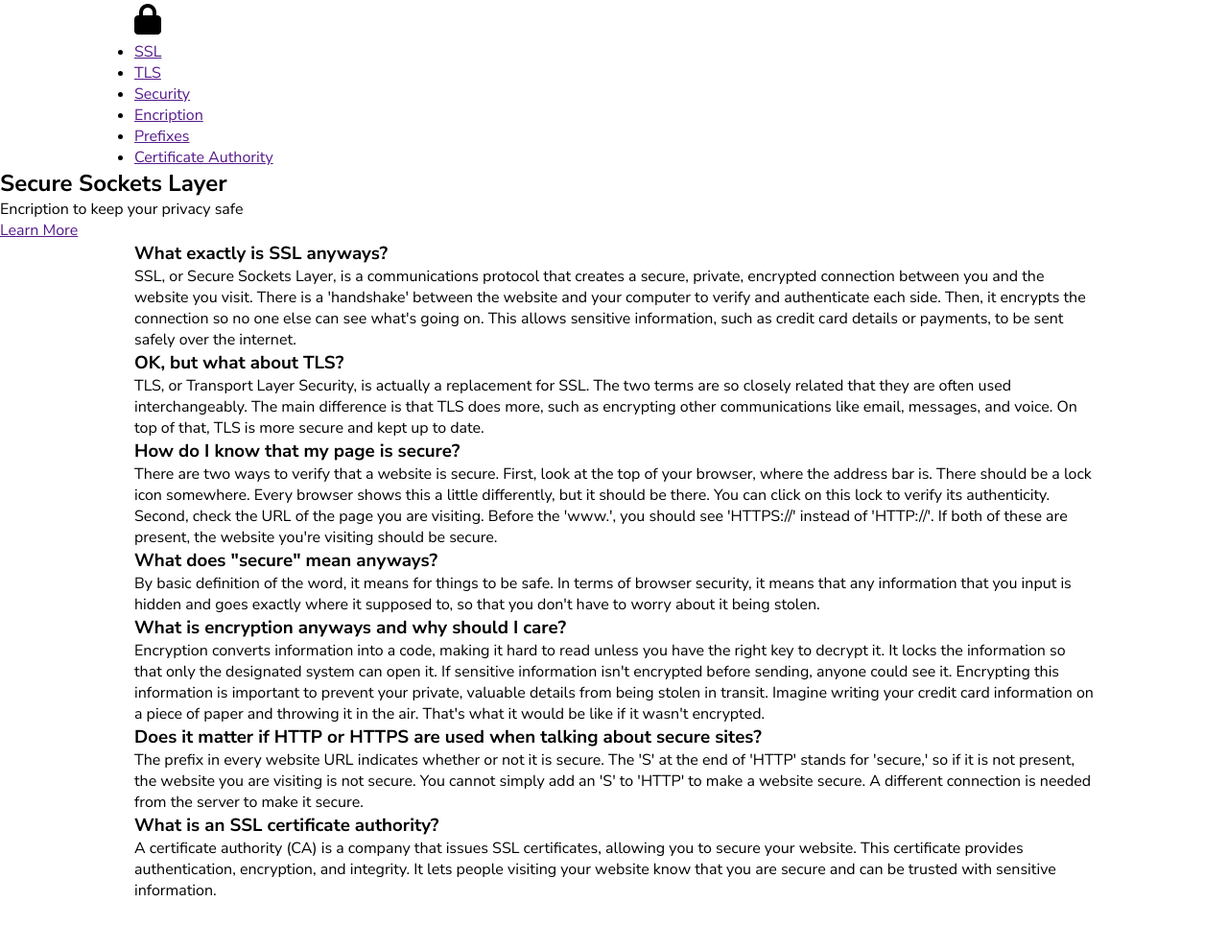
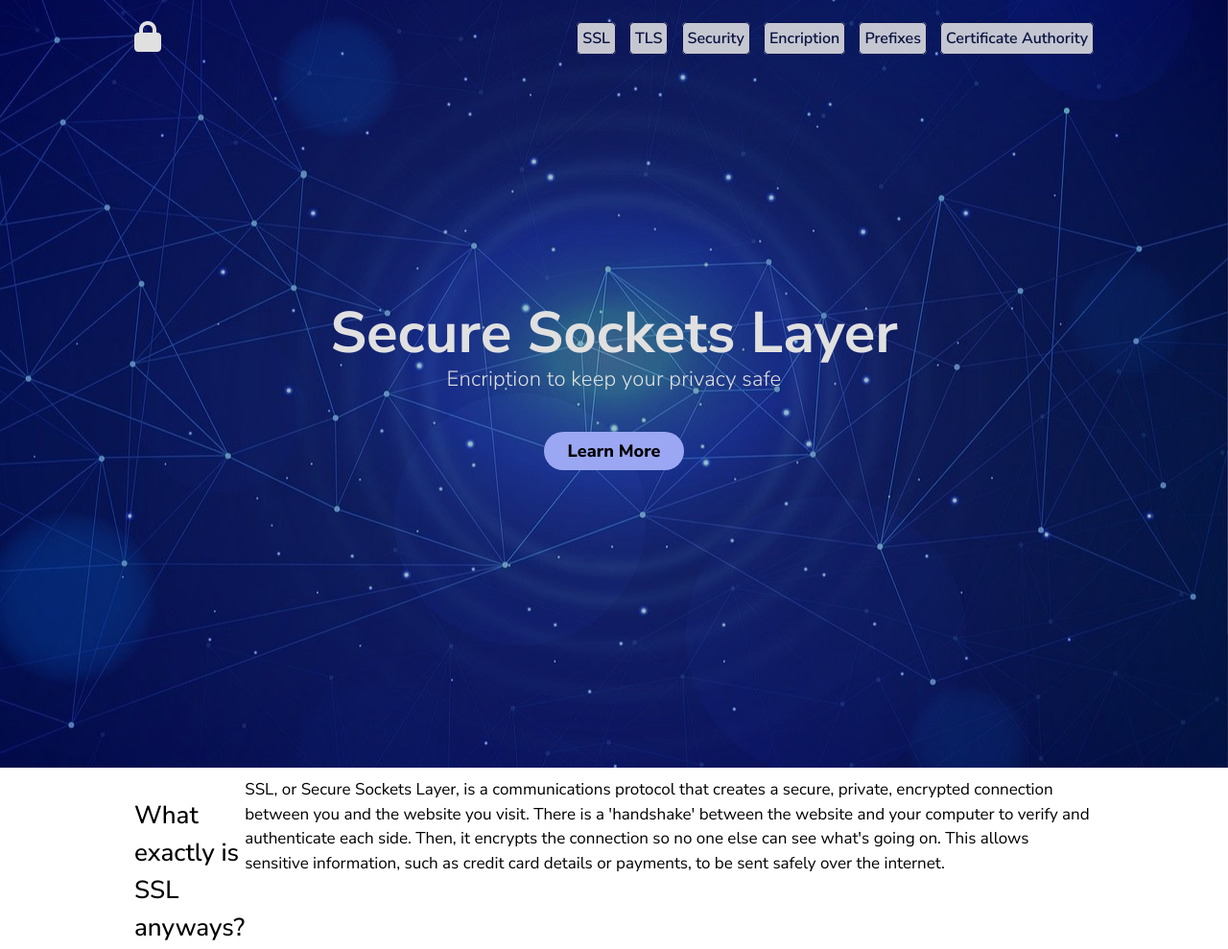
Before and after one commit to myles-reid/ssl, a plain HTML site: page index.html in a window 1280 px wide. Shown: the top 989 px of the page at 96% size. Before the commit the page ends 939 px from the top, so only its background shows below. Drawn offline with Linux system fonts and the light colour scheme.

Commit message:
Banner finish

```diff
--- a/assets/css/style.css
+++ b/assets/css/style.css
@@ -1,15 +1,162 @@
+@charset "utf-8";
+
+/* ----------------------------------------------------------- */
+/* General Rules                                               */
+/* ----------------------------------------------------------- */
 * {
   margin: 0;
   padding: 0;
   box-sizing: border-box;
+  line-height: 1.5;
+  a {
+    text-decoration: none;
+    color: #000;
+  }
+
+  ul {
+    list-style-type: none;
+  }
 }
 
 html {
-  /* It is a good practice to provide backup fonts in case the main one fails */
-  font-family: 'Nunito Sans', sans-serif;
+  font-family: 'Nunito Sans', Arial, sans-serif;
 }
 
-.container {  /* DO NOT ADD ANYTHING HERE - ITS JOB IS TO CONTAIN ONLY */
-  width: min(100% - 32px, 1000px);
+.container {
+  width: min(100% - 30px, 1000px);
   margin-inline: auto;
 }
+
+.flex {
+  display: flex;
+}
+
+.flex-between {
+  justify-content: space-between;
+}
+/* ----------------------------------------------------------- */
+/* Hero Banner                                                 */
+/* ----------------------------------------------------------- */
+
+
+
+.hero-banner {
+  height: 100svh;
+  background:
+    #fff
+    url('../img/background.jpg')
+    center
+    center / cover
+    no-repeat;
+}
+
+
+
+header {
+  height: 80px;
+  color: #e0e0e0;
+
+  .icon {
+    line-height: 80px;
+
+  h1 {
+    line-height: 80px;
+    }
+  }
+
+
+}
+
+/* Nav bar buttons */
+li {
+  display: inline-block;
+  line-height: 80px;
+  font-weight: 600;
+
+  a {
+    color: #08103e;
+    background-color: rgb(230 230 230 / 85%);
+    padding: 5px;
+    border: 1px solid #0a144f;
+    border-radius: 5px;
+    transition: all 0.25s ease-in-out;
+  }
+
+  a:hover {
+    background-color: #9ba7f2;
+  }
+}
+
+li + li {
+  margin-left: 10px;
+}
+
+
+.hero-banner-wrapper {
+  height: calc(100svh - 80px - 80px);
+  display: grid;
+  place-items: center;
+}
+
+.hero-banner-content {
+  text-align: center;
+
+  h2, p {
+    color: #e0e0e0;
+  }
+
+  h2 {
+    font-size: 60px;
+    font-weight: 700;
+    line-height: 1;
+  }
+
+  p {
+    font-size: 22px;
+    font-weight: 300;
+    margin-top: 2px;
+    letter-spacing: 0.2px
+  }
+
+  .hero-banner-button {
+    margin-top: 45px;
+
+    a {
+      padding: 8px 25px;
+      border-radius: 50px;
+      font-size: 18px;
+      font-weight: 750;
+      transition: all 0.25s ease-in-out;
+    }
+
+    .more {
+      background-color: #9ba7f2;
+      color: #000;
+    }
+
+    .more:hover {
+      background-color: #e0e0e0;
+    }
+  }
+}
+
+
+/* ----------------------------------------------------------- */
+/* Section                                                     */
+/* ----------------------------------------------------------- */
+
+section {
+
+  h3 {
+    margin-top: 30px;
+    font-size: 26px;
+    font-weight: 500;
+  }
+
+  p {
+    margin-top: 10px;
+    font-size: 17px;
+    font-weight: 400;
+  }
+
+}
--- a/index.html
+++ b/index.html
@@ -25,9 +25,9 @@
             </div>
               <nav>
                <ul>
-                <li><a href="">SSL</a></li>
-                <li><a href="">TLS</a></li>
-                <li><a href="">Security</a></li>
+                <li><a href="#ssl">SSL</a></li>
+                <li><a href="#tls">TLS</a></li>
+                <li><a href="#security">Security</a></li>
                 <li><a href="">Encription</a></li>
                 <li><a href="">Prefixes</a></li>
                 <li><a href="">Certificate Authority</a></li>
@@ -40,14 +40,14 @@
             <h2>Secure Sockets Layer</h2>
             <p>Encription to keep your privacy safe</p>
             <div class="hero-banner-button">
-              <a class="more" href="">Learn More</a>
+              <a class="more" href="#ssl">Learn More</a>
             </div>
           </div>
         </div>
       </div>
       <section>
 
-        <div class="container flex ssl">
+        <div id="ssl" class="container flex ssl">
           <div class="question">
             <h3>What exactly is SSL anyways?</h3>
           </div>
@@ -64,7 +64,7 @@
           </div>
         </div>
 
-        <div class="container flex tls">
+        <div id="tls" class="container flex">
           <div class="question">
             <h3>OK, but what about TLS?</h3>
           </div>
@@ -114,7 +114,7 @@
           </div>
 
 
-        <div class="container flex encription">
+        <div id="encription" class="container flex">
           <div class="question">
             <h3>What is encryption anyways and why should I care?</h3>
           </div>
@@ -133,7 +133,7 @@
           </div>
         </div>
 
-        <div class="container flex prefix">
+        <div id="prefix" class="container flex">
           <div class="question">
             <h3>
               Does it matter if HTTP or HTTPS are used when talking
@@ -151,7 +151,7 @@
           </div>
         </div>
 
-        <div class="container flex certificate">
+        <div id="certificate" class="container flex">
           <div class="question">
             <h3>What is an SSL certificate authority?</h3>
           </div>
```
Also changed, not shown: assets/img/background.jpg (added).
